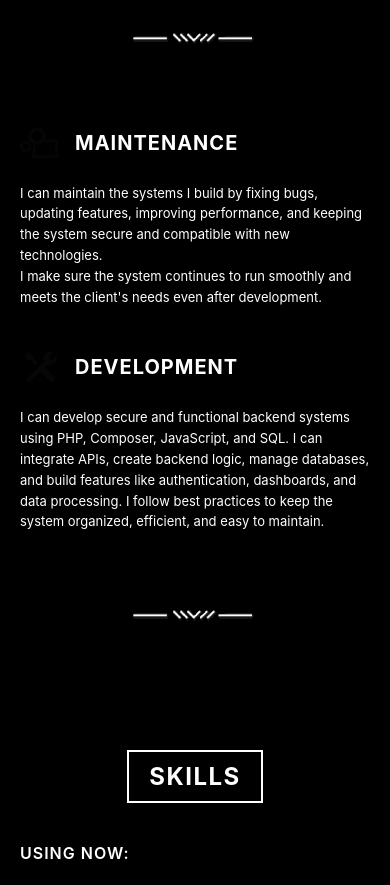
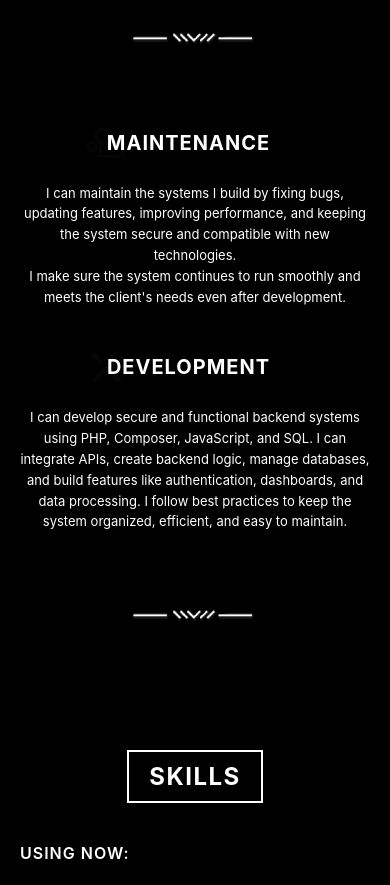
Before and after one commit to jomcreates/joms_portfolio, a plain HTML site: page index.html in a window 390 px wide. Shown: the part 1640-2525 px from the top of the page. Drawn offline with Linux system fonts and the light colour scheme.

Commit message:
Update styles.css

```diff
--- a/styles.css
+++ b/styles.css
@@ -1837,9 +1837,14 @@ body {
         padding: 30px 0;
     }
 
+    .service-item {
+        text-align: center;
+    }
+
     .service-header {
         gap: 15px;
         margin-bottom: 20px;
+        justify-content: center;
     }
 
     .service-icon {
@@ -1850,11 +1855,15 @@ body {
     .service-title {
         font-size: 24px;
         letter-spacing: 1px;
+        text-align: center;
+        position: relative;
+        left: -34px;
     }
 
     .service-description {
         font-size: 14px;
         line-height: 1.6;
+        text-align: center;
     }
 
     .skills-section {
@@ -1912,10 +1921,22 @@ body {
 
     .service-title {
         font-size: 20px;
+        text-align: center;
+        position: relative;
+        left: -34px;
+    }
+
+    .service-item {
+        text-align: center;
+    }
+
+    .service-header {
+        justify-content: center;
     }
 
     .service-description {
         font-size: 13px;
+        text-align: center;
     }
 
     .service-icon {
```
